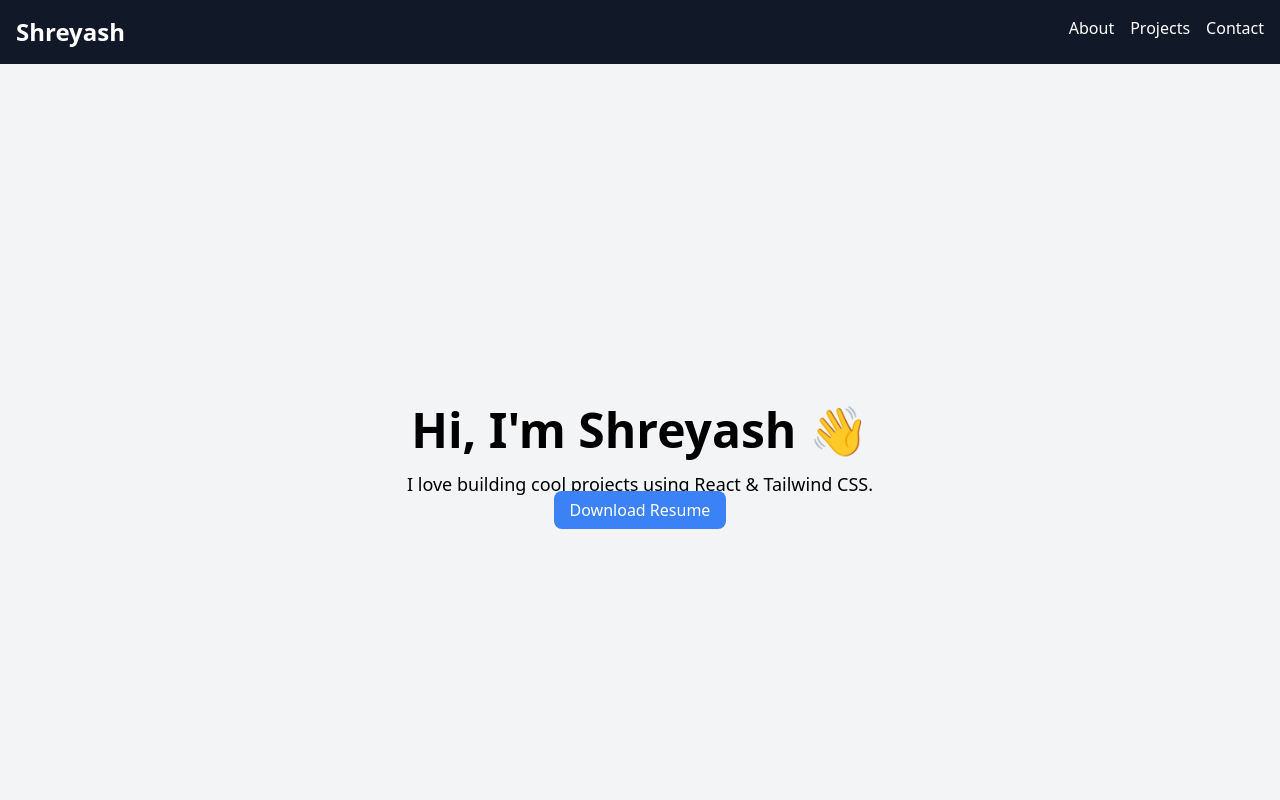
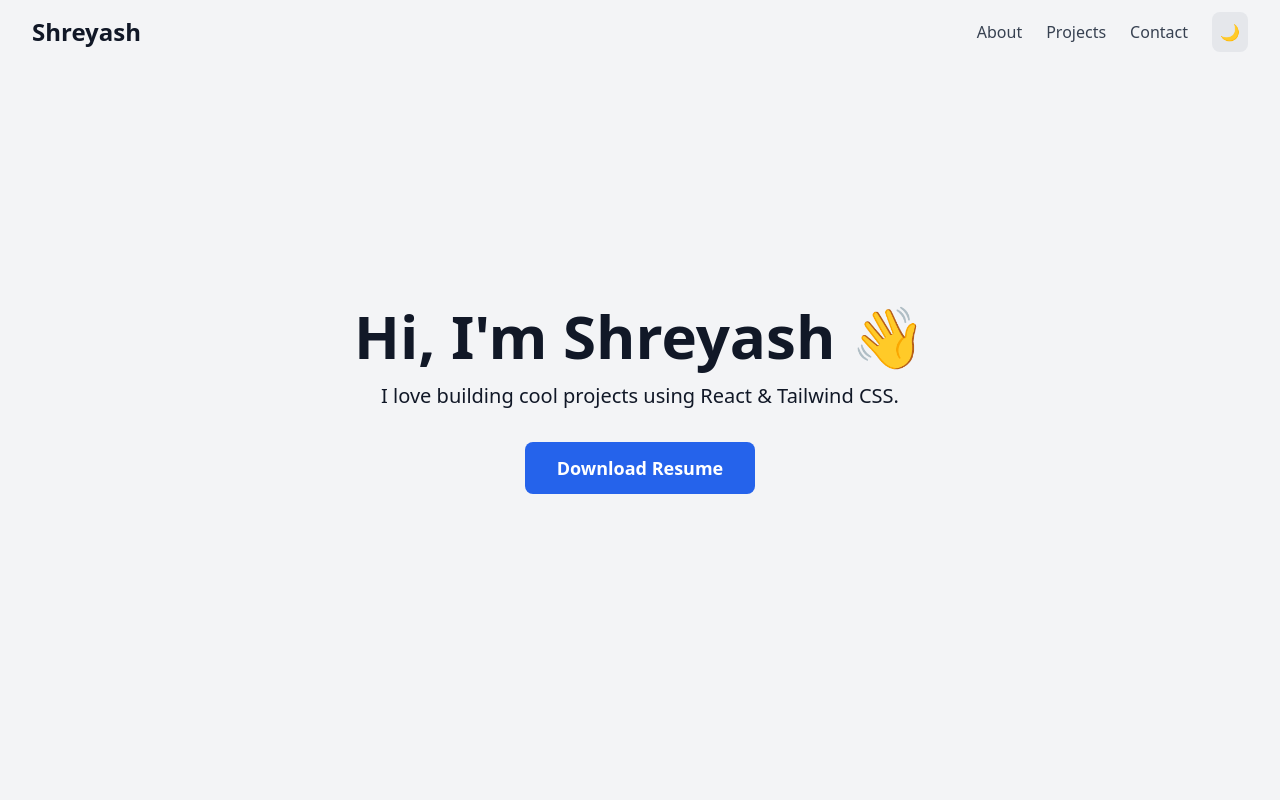
Before and after one commit to shreyuu/Portfolio, a React (Create React App) app: page / in a window 1280 px wide. Shown: the top 800 px of the page. Built offline with nearby package versions, Linux system fonts and the light colour scheme.

Commit message:
Enhance Hero and Navbar components with animations, theme toggle, and improved styling

```diff
--- a/src/components/Hero.js
+++ b/src/components/Hero.js
@@ -2,24 +2,44 @@ import { motion } from "framer-motion";
 
 const Hero = () => {
     return (
-        <div className="flex flex-col items-center justify-center min-h-screen bg-gray-100 dark:bg-gray-900">
+        <motion.section
+            className="h-screen flex flex-col items-center justify-center bg-gray-100 dark:bg-gray-900 text-gray-900 dark:text-white"
+            initial={{ opacity: 0 }}
+            animate={{ opacity: 1 }}
+            transition={{ duration: 0.8 }}
+        >
             <motion.div
-                initial={{ opacity: 0, y: 20 }}
-                animate={{ opacity: 1, y: 0 }}
-                transition={{ duration: 0.5 }}
+                initial={{ y: 30, opacity: 0 }}
+                animate={{ y: 0, opacity: 1 }}
+                transition={{ delay: 0.2, duration: 0.5 }}
                 className="text-center"
             >
-                <h1 className="text-5xl font-bold">Hi, I'm Shreyash 👋</h1>
-                <p className="mt-4 text-lg">I love building cool projects using React & Tailwind CSS.</p>
-                <a
+                <motion.h1
+                    className="text-6xl font-bold mb-4"
+                    whileHover={{ scale: 1.05 }}
+                    transition={{ type: "spring", stiffness: 200 }}
+                >
+                    Hi, I'm Shreyash 👋
+                </motion.h1>
+                <motion.p
+                    className="text-xl mb-8"
+                    initial={{ opacity: 0 }}
+                    animate={{ opacity: 1 }}
+                    transition={{ delay: 0.4 }}
+                >
+                    I love building cool projects using React & Tailwind CSS.
+                </motion.p>
+                <motion.a
                     href="/resume.pdf"
                     download
-                    className="mt-4 bg-blue-500 text-white py-2 px-4 rounded-lg hover:bg-blue-600 transition-colors duration-300"
+                    className="inline-block bg-blue-600 text-white py-3 px-8 rounded-lg text-lg font-semibold hover:bg-blue-700 transition-colors"
+                    whileHover={{ scale: 1.05 }}
+                    whileTap={{ scale: 0.95 }}
                 >
                     Download Resume
-                </a>
+                </motion.a>
             </motion.div>
-        </div>
+        </motion.section>
     );
 };
 
--- a/src/components/Navbar.js
+++ b/src/components/Navbar.js
@@ -1,16 +1,73 @@
-import React from "react";
+import React, { useState, useEffect } from "react";
+import { motion } from "framer-motion";
 
 const Navbar = () => {
+    const [theme, setTheme] = useState(localStorage.getItem("theme") || "light");
+    const [isScrolled, setIsScrolled] = useState(false);
+
+    useEffect(() => {
+        document.documentElement.classList.toggle("dark", theme === "dark");
+        localStorage.setItem("theme", theme);
+    }, [theme]);
+
+    useEffect(() => {
+        const handleScroll = () => {
+            setIsScrolled(window.scrollY > 20);
+        };
+        window.addEventListener("scroll", handleScroll);
+        return () => window.removeEventListener("scroll", handleScroll);
+    }, []);
+
     return (
-        <nav className="bg-gray-900 text-white p-4 flex justify-between">
-            <h1 className="text-2xl font-bold">Shreyash</h1>
-            <div className="space-x-4">
-                <a href="#about" className="hover:text-gray-400">About</a>
-                <a href="#projects" className="hover:text-gray-400">Projects</a>
-                <a href="#contact" className="hover:text-gray-400">Contact</a>
+        <motion.nav
+            className={`fixed w-full top-0 z-50 transition-all duration-300
+                ${isScrolled
+                    ? "bg-white/80 dark:bg-gray-900/80 backdrop-blur-sm shadow-lg"
+                    : "bg-transparent"}`}
+            initial={{ y: -100 }}
+            animate={{ y: 0 }}
+            transition={{ duration: 0.5 }}
+        >
+            <div className="max-w-7xl mx-auto px-4 sm:px-6 lg:px-8">
+                <div className="flex items-center justify-between h-16">
+                    <motion.h1
+                        className="text-2xl font-bold text-gray-900 dark:text-white"
+                        whileHover={{ scale: 1.05 }}
+                    >
+                        Shreyash
+                    </motion.h1>
+
+                    <div className="flex items-center space-x-6">
+                        <div className="hidden sm:flex space-x-6">
+                            <NavLink href="#about">About</NavLink>
+                            <NavLink href="#projects">Projects</NavLink>
+                            <NavLink href="#contact">Contact</NavLink>
+                        </div>
+
+                        <motion.button
+                            onClick={() => setTheme(theme === "light" ? "dark" : "light")}
+                            className="p-2 rounded-lg bg-gray-200 dark:bg-gray-700 text-gray-800 dark:text-gray-200"
+                            whileHover={{ scale: 1.1 }}
+                            whileTap={{ scale: 0.95 }}
+                        >
+                            {theme === "light" ? "🌙" : "☀️"}
+                        </motion.button>
+                    </div>
+                </div>
             </div>
-        </nav>
+        </motion.nav>
     );
 };
 
+const NavLink = ({ href, children }) => (
+    <motion.a
+        href={href}
+        className="text-gray-700 dark:text-gray-300 hover:text-gray-900 dark:hover:text-white transition-colors"
+        whileHover={{ scale: 1.05 }}
+        whileTap={{ scale: 0.95 }}
+    >
+        {children}
+    </motion.a>
+);
+
 export default Navbar;
--- a/tailwind.config.js
+++ b/tailwind.config.js
@@ -1,8 +1,35 @@
 /** @type {import('tailwindcss').Config} */
 module.exports = {
   content: ["./src/**/*.{js,jsx,ts,tsx}"],
+  darkMode: "class",
   theme: {
-    extend: {},
+    extend: {
+      colors: {
+        primary: {
+          light: "#60A5FA", // blue-400
+          DEFAULT: "#3B82F6", // blue-500
+          dark: "#2563EB", // blue-600
+        },
+        background: {
+          light: "#F3F4F6", // gray-100
+          dark: "#111827", // gray-900
+        },
+      },
+      animation: {
+        "fade-in": "fadeIn 0.5s ease-in-out",
+        "slide-up": "slideUp 0.5s ease-out",
+      },
+      keyframes: {
+        fadeIn: {
+          "0%": { opacity: "0" },
+          "100%": { opacity: "1" },
+        },
+        slideUp: {
+          "0%": { transform: "translateY(20px)", opacity: "0" },
+          "100%": { transform: "translateY(0)", opacity: "1" },
+        },
+      },
+    },
   },
   plugins: [],
 };
```
